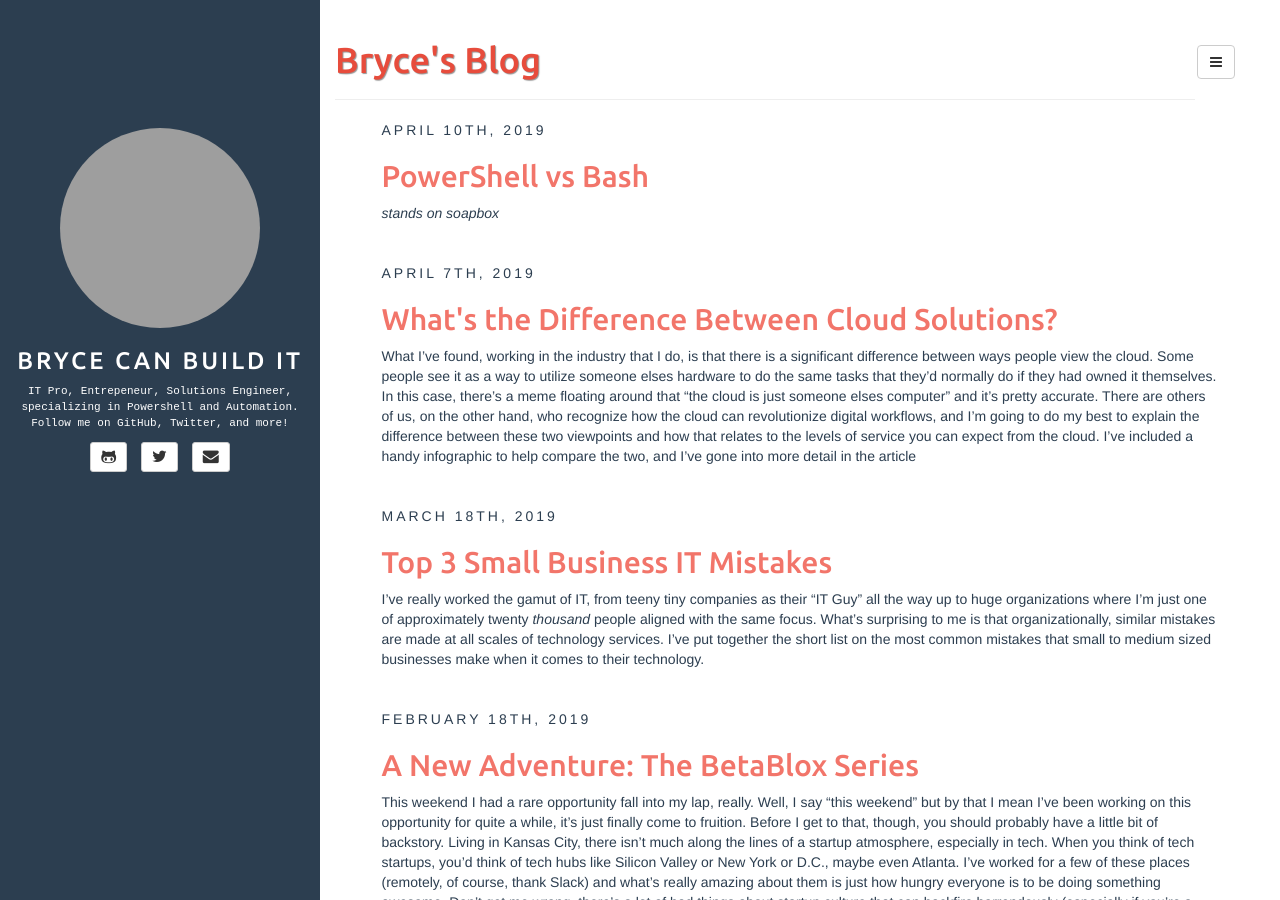
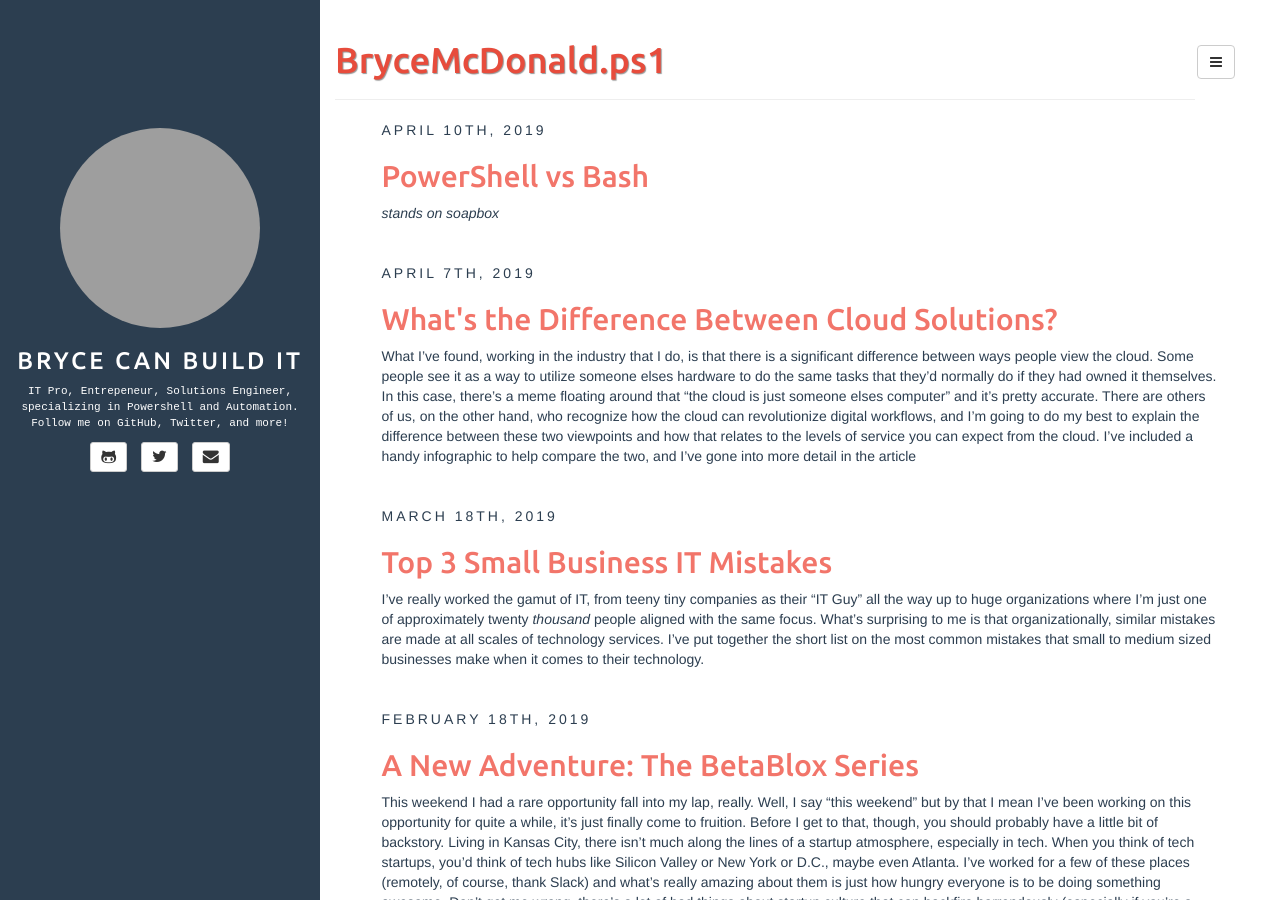
Before and after one commit to mcdonaldbm/mcdonaldbm.github.io, a Jekyll site: the page built from index.html, in a window 1280 px wide and 900 px high. Built offline with Jekyll 4.4.1, drawn with Linux system fonts in a browser that asks for light colours; the list of posts is cut into pages by our own code; grey boxes are pictures that could not be loaded.

Commit message:
changing DNS

```diff
--- a/_config.yml
+++ b/_config.yml
@@ -15,7 +15,7 @@
 # in the templates via {{ site.myvariable }}.
 
 baseurl: "" # the subpath of your site, e.g. /blog
-url: "http://www.brycematthew.net" # the base hostname & protocol for your site, e.g. http://example.com
+url: "http://www.brycemcdonald.net" # the base hostname & protocol for your site, e.g. http://example.com
 
 # Build settings
 gems:
@@ -42,7 +42,7 @@ defaults:
     scope:
       path: "" # empty string for all files
     values:
-      title: Bryce's Blog
+      title: BryceMcDonald.ps1
 
 description: The personal blog of Bryce McDonald - follow NorthCode Solutions and @_brycemcdonald for more.
 author:
@@ -66,3 +66,6 @@ BASE_PATH:
 
 gems:
   - jekyll-paginate
+
+plugins:
+  - jekyll-redirect-from
```
